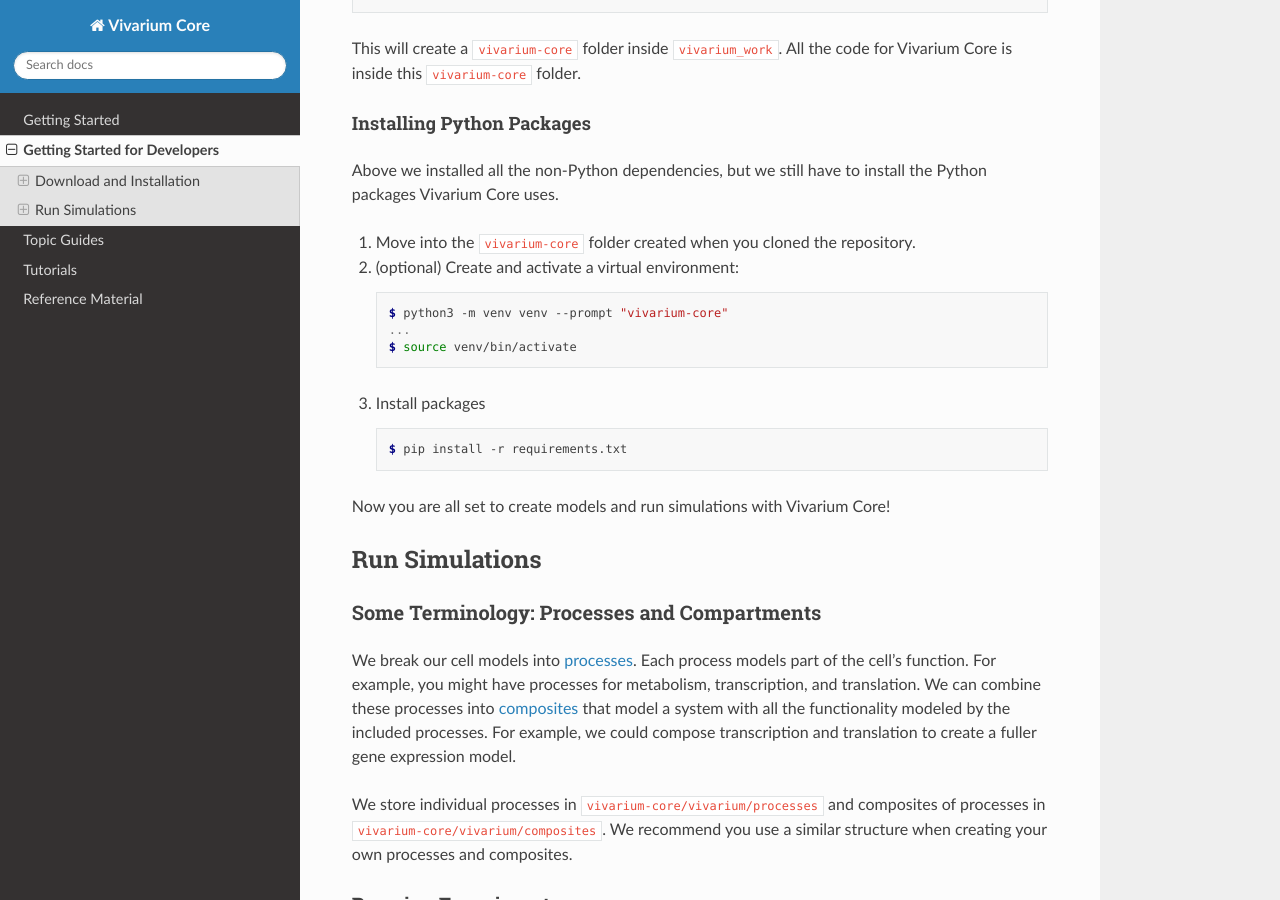
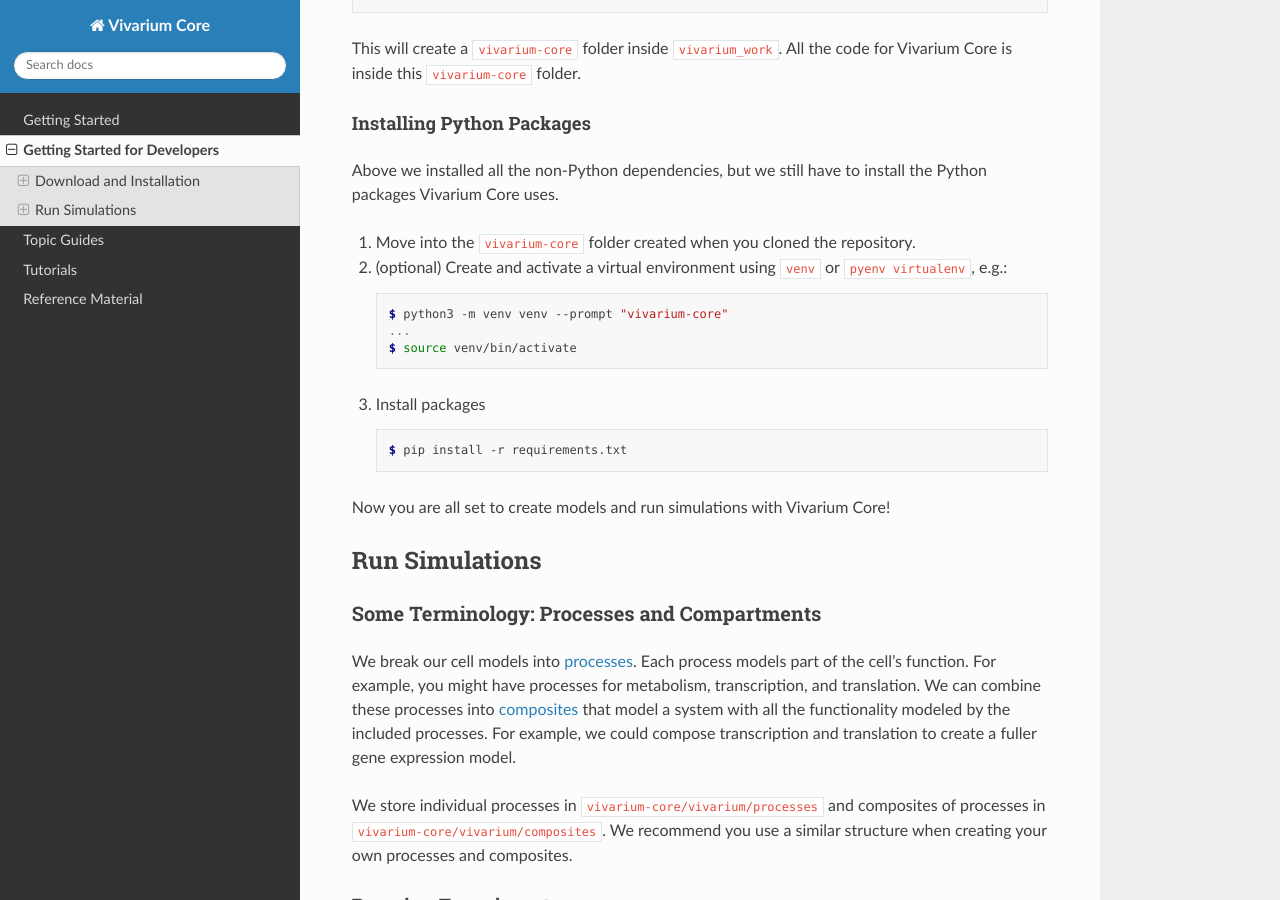
Before and after one commit to vivarium-collective/vivarium-core, a Sphinx documentation site: the page built from doc/getting_started_dev.rst, in a window 1280 px wide and 900 px high, scrolled down 3008 px. Built offline with Sphinx 7.4.7 and the Read the Docs theme 2.0.0, drawn with Linux system fonts in a browser that asks for light colours; pages that are not in the unit, such as notebooks, are missing from menus.

```diff
--- a/doc/getting_started.rst
+++ b/doc/getting_started.rst
@@ -211,8 +211,8 @@ install the Python packages Vivarium Core uses.
 
 #. Move into the ``vivarium-template`` folder created when you cloned the
    repository.
-#. (optional) Create and activate a virtual environment using venv or
-   pyenv virtualenv, e.g.:
+#. (optional) Create and activate a virtual environment using ``venv`` or
+   ``pyenv virtualenv``, e.g.:
 
    .. code-block:: console
 
--- a/doc/getting_started_dev.rst
+++ b/doc/getting_started_dev.rst
@@ -177,7 +177,8 @@ install the Python packages Vivarium Core uses.
 
 #. Move into the ``vivarium-core`` folder created when you cloned the
    repository.
-#. (optional) Create and activate a virtual environment:
+#. (optional) Create and activate a virtual environment using ``venv`` or
+   ``pyenv virtualenv``, e.g.:
 
    .. code-block:: console
 
```
